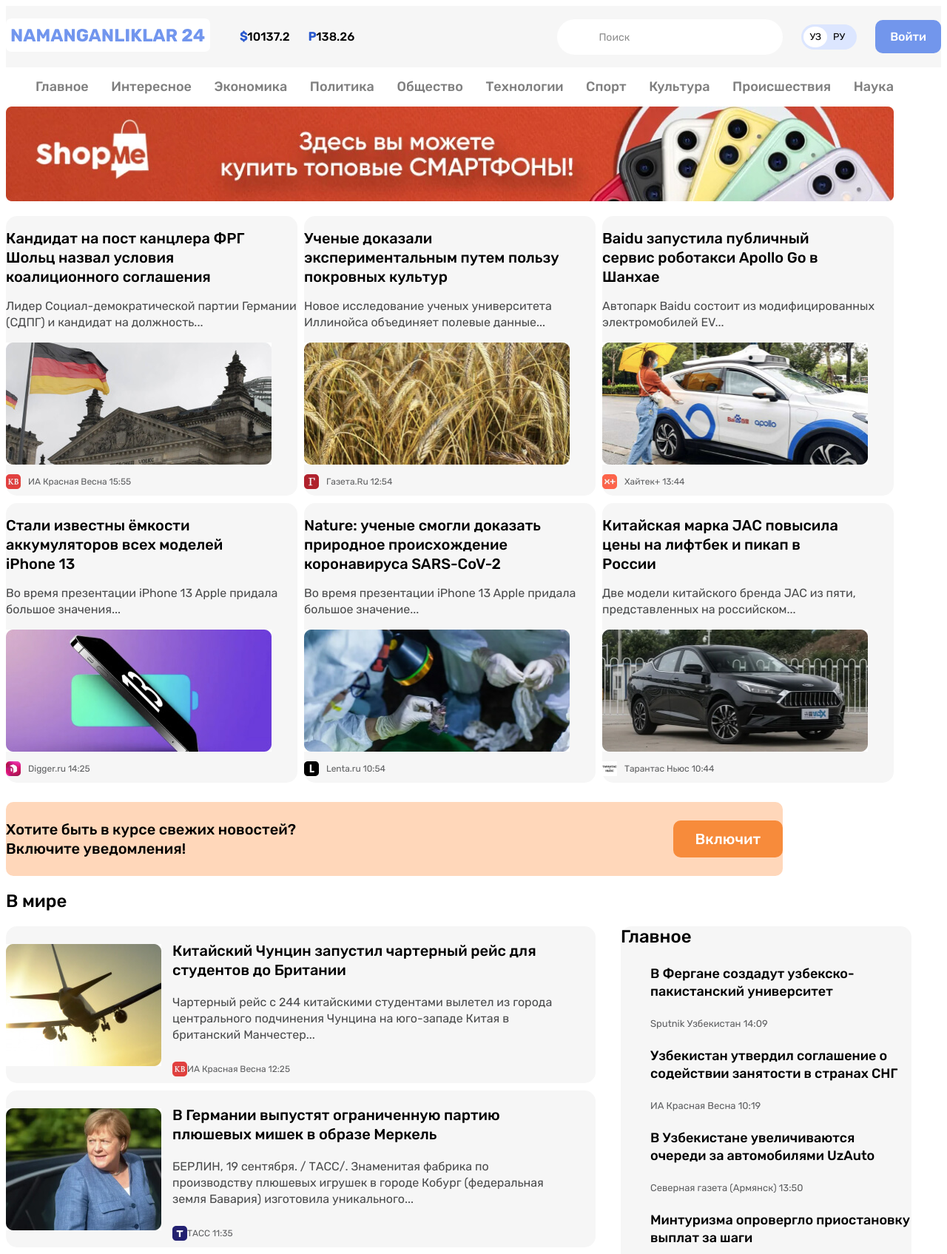
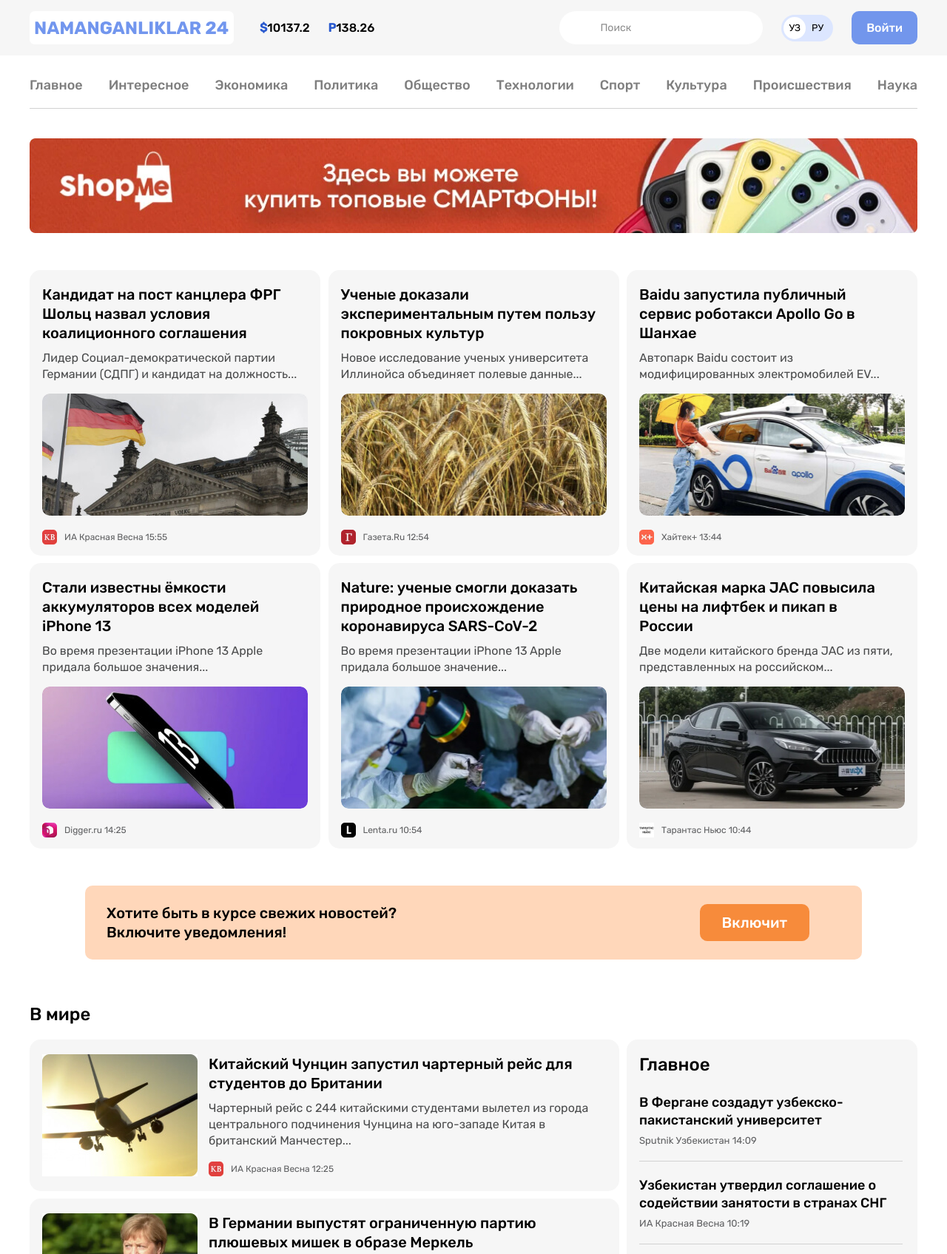
Before and after one commit to rashid1111111/namanganliklar24NajotTalim, a plain HTML site: page index.html in a window 1280 px wide. Shown: the top 1695 px of the page at 74% size. Drawn offline with Linux system fonts and the light colour scheme.

Commit message:
Add container and repair

```diff
--- a/css/main.css
+++ b/css/main.css
@@ -1,12 +1,30 @@
-main {
-  width: 1200px;
+* {
+  box-sizing: border-box;
 }
+
+body {
+  margin: 0;
+}
+
+.container {
+  width: 1240px;
+  margin-left: auto;
+  margin-right: auto;
+  padding-left: 20px;
+  padding-right: 20px;
+}
+
 /* Header */
 .site-header__top {
+  background-color: #f6f6f6;
+}
+
+.site-header-top-inner {
   display: flex;
   align-items: center;
   justify-content: space-between;
-  background-color: #f6f6f6;
+  padding-top: 15px;
+  padding-bottom: 15px;
 }
 
 .site-header__top-start {
@@ -14,7 +32,12 @@
   align-items: center;
 }
 
+.site-header__logo {
+  margin-right: 35px;
+}
+
 .site-header__logo-image {
+  display: block;
   width: 276px;
   height: 45px;
 }
@@ -23,6 +46,8 @@
   display: flex;
   align-items: center;
   justify-content: space-between;
+  margin: 0;
+  padding: 0;
   list-style: none;
 }
 
@@ -31,6 +56,7 @@
 }
 
 .header-price-text {
+  margin: 0;
   font-family: "Rubik", "Arial", sans-serif;
   font-style: normal;
   font-weight: 500;
@@ -51,17 +77,18 @@
   width: 275px;
   background-color: #fff;
   border-radius: 60px;
-  padding: 15px;
+  padding: 14px;
 }
 
 .search-box-text {
+  display: block;
   font-family: "Rubik", "Arial", sans-serif;
   font-style: normal;
+  padding-left: 41px;
   font-weight: 400;
   font-size: 14px;
   line-height: 17px;
   color: #8d8d8d;
-  padding-left: 41px;
 }
 
 .site-lenguage {
@@ -85,11 +112,11 @@
 }
 
 .site-lenguage__ru {
-  padding-right: 13px;
+  padding-right: 10px;
 }
 
 .site-lenguage__uz {
-  padding: 8px;
+  padding: 9px 7px;
   background-color: #fff;
   border-radius: 50%;
   margin-right: 8px;
@@ -107,10 +134,16 @@
   color: #ffffff;
   border-radius: 10px;
 }
+
 .site-navigation {
-  width: 1200px;
+  padding-top: 30px;
+  padding-bottom: 20px;
+  border-bottom: 1px solid #d1d1d1;
 }
+
 .navigation-list {
+  margin: 0;
+  padding: 0;
   display: flex;
   justify-content: space-between;
   align-items: center;
@@ -125,24 +158,38 @@
 }
 
 .navigation-item__link {
+  display: block;
   color: #7f7f7f;
   text-decoration: none;
 }
 
-/* Latest news */
+/* Aside */
+.site-advertising {
+  margin-top: 40px;
+  margin-bottom: 50px;
+}
+
+.site-advertising__image {
+  display: block;
+}
+
 .site-advertising__link {
   width: 1200px;
   height: 128px;
 }
+
+/* Latest news */
 .latest-news__list {
   display: flex;
   flex-wrap: wrap;
   justify-content: space-between;
+  margin: 0;
   padding: 0;
   list-style: none;
 }
 .latest-news__item {
-  width: 394px;
+  width: 393px;
+  padding: 20px 17px 15px;
   border-radius: 15px;
   background-color: #f6f6f6;
   margin-bottom: 10px;
@@ -157,6 +204,7 @@
   width: 338px;
 }
 .latest-news__item-title {
+  margin: 0;
   font-family: "Rubik", "Arial", sans-serif;
   font-style: normal;
   font-weight: 500;
@@ -165,6 +213,8 @@
   color: #000000;
 }
 .latest-news__item-text {
+  margin-top: 10px;
+  margin-bottom: 0;
   font-family: "Rubik", "Arial", sans-serif;
   font-style: normal;
   font-weight: 400;
@@ -174,8 +224,11 @@
 }
 
 .latest-news__item-image {
+  margin-top: 15px;
+  margin-bottom: 15px;
   width: 359px;
   height: 165px;
+  border-radius: 10px;
 }
 
 .latest-news-publish-author {
@@ -184,6 +237,7 @@
 }
 
 .publish-company {
+  margin: 0;
   font-family: "Rubik", "Arial", sans-serif;
   font-style: normal;
   font-weight: 400;
@@ -193,17 +247,25 @@
   margin-left: 10px;
 }
 
+.site-banner {
+  margin-top: 40px;
+}
+
 .banner-wrapper {
   display: flex;
   align-items: center;
   justify-content: space-between;
   width: 1050px;
   height: 100px;
+  margin-left: auto;
+  margin-right: auto;
+  padding: 24px 71px 24px 29px;
   border-radius: 10px;
   background-color: #ffd7ba;
 }
 
 .banner-title {
+  margin: 0;
   font-family: "Rubik", "Arial", sans-serif;
   font-style: normal;
   font-weight: 500;
@@ -226,10 +288,15 @@
 }
 
 /* Country news */
+.about-country {
+  margin-top: 60px;
+}
+
 .country-news-item {
   display: flex;
   align-items: center;
   width: 797px;
+  padding: 20px 20px 20px 17px;
   background-color: #f6f6f6;
   border-radius: 15px;
   margin-bottom: 10px;
@@ -240,6 +307,8 @@
 }
 
 .about-country__title {
+  margin: 0;
+  margin-bottom: 20px;
   font-family: "Rubik", "Arial", sans-serif;
   font-style: normal;
   font-weight: 500;
@@ -249,6 +318,8 @@
 }
 
 .country-news-item__title {
+  margin-top: 0;
+  margin-bottom: 10px;
   font-family: "Rubik", "Arial", sans-serif;
   font-style: normal;
   font-weight: 500;
@@ -257,6 +328,8 @@
   color: #000000;
 }
 .country-news-item__text {
+  margin-top: 0;
+  margin-bottom: 17px;
   font-family: "Rubik", "Arial", sans-serif;
   font-style: normal;
   font-weight: 400;
@@ -266,6 +339,8 @@
 }
 
 .country-news-publish-company {
+  margin: 0;
+  padding-left: 10px;
   font-family: "Rubik", "Arial", sans-serif;
   font-style: normal;
   font-weight: 400;
@@ -286,7 +361,7 @@
   background-color: #f6f6f6;
   color: #000000;
   margin: 10px 0;
-  padding: 17px;
+  padding: 17px 0;
   border-radius: 10px;
 }
 
@@ -295,10 +370,23 @@
 }
 
 .short-news-list {
+  margin: 0;
+  padding: 0;
   list-style: none;
 }
 
+.short-news-item:not(:first-child) {
+  padding-top: 20px;
+}
+
+.short-news-item:not(:last-child) {
+  padding-bottom: 20px;
+  border-bottom: 1px solid #d2d2d2;
+}
+
 .short-news-info {
+  margin-bottom: 10px;
+  padding: 20px 20px 25px 17px;
   background-color: #f6f6f6;
   border-radius: 15px;
 }
@@ -308,7 +396,8 @@
   font-style: normal;
   font-weight: 500;
   font-size: 24px;
-  margin: 0;
+  margin-top: 0;
+  margin-bottom: 25px;
   line-height: 28px;
   color: #000000;
 }
@@ -320,6 +409,8 @@
 }
 
 .short-news-item__title {
+  margin-top: 0;
+  margin-bottom: 8px;
   font-family: "Rubik", "Arial", sans-serif;
   font-style: normal;
   font-weight: 500;
@@ -328,6 +419,7 @@
   color: #000000;
 }
 .short-news-company {
+  margin: 0;
   font-family: "Rubik", "Arial", sans-serif;
   font-style: normal;
   font-weight: 400;
@@ -353,17 +445,20 @@
 
 /* Footer */
 .site-footer {
-  width: 1200px;
+  background-color: #7297ef;
 }
 
-.site-footer {
-  background-color: #7297ef;
+.site-footer-wrapper {
+  width: 1050px;
+  margin-left: auto;
+  margin-right: auto;
 }
 
 .footer-top {
   display: flex;
-  justify-content: space-around;
+  justify-content: flex-start;
   align-items: flex-start;
+  padding-top: 40px;
 }
 
 .footer-logo-text-wrapper {
@@ -371,16 +466,30 @@
 }
 
 .footer-category-list {
+  margin-top: 43px;
+  margin-bottom: 0;
+  padding-left: 168px;
   list-style: none;
 }
 
+.list-second {
+  padding-left: 100px;
+}
+
 .footer-logo-description {
+  margin-top: 15px;
+  margin-bottom: 0;
   font-family: "Rubik", "Arial", sans-serif;
   font-style: normal;
   font-weight: 400;
   font-size: 12px;
   line-height: 19px;
   color: #ffffff;
+}
+
+.social-media-line {
+  margin-top: 10px;
+  margin-bottom: 0;
 }
 
 .social-media-text-wrapper {
@@ -400,6 +509,7 @@
   margin-bottom: 25px;
 }
 .footer-category-item__link {
+  display: block;
   text-decoration: none;
   color: #ffffff;
 }
@@ -411,8 +521,11 @@
 }
 .social-media-text-wrapper {
   width: 161px;
+  margin-top: 20px;
+  margin-bottom: 40px;
 }
 .social-media-text {
+  margin: 0;
   font-family: "Rubik", "Arial", sans-serif;
   font-weight: 500;
   font-size: 18px;
--- a/index.html
+++ b/index.html
@@ -17,6 +17,8 @@
     <!-- Header -->
     <header class="site-header">
       <div class="site-header__top">
+        <div class="container">
+          <div class="site-header-top-inner">
             <div class="site-header__top-start">
               <a class="site-header__logo" href="./index.html">
                 <img
@@ -54,7 +56,11 @@
               <a class="header-signIn-btn" href="#">Войти</a>
             </div>
           </div>
+        </div>
+      </div>
       <!-- nav -->
+      <div class="site-header-bottom">
+        <div class="container">
           <nav class="site-navigation">
             <ul class="navigation-list">
               <li class="navigation-item">
@@ -89,6 +95,8 @@
               </li>
             </ul>
           </nav>
+        </div>
+      </div>
       <!-- /nav -->
     </header>
     <!-- /Header -->
@@ -97,6 +105,7 @@
     <main>
       <!-- Aside -->
       <aside class="site-advertising">
+        <div class="container">
           <a
             class="site-advertising__link"
             href="https://shopme.uz/"
@@ -114,22 +123,24 @@
               height="128"
             />
           </a>
+        </div>
       </aside>
       <!-- /Aside -->
 
       <!-- Section first -->
       <section class="latest-news">
+        <div class="container">
           <ul class="latest-news__list">
             <li class="latest-news__item">
               <div class="latest-news__item-title-wrapper width-large">
                 <h2 class="latest-news__item-title">
-                Кандидат на пост канцлера ФРГ Шольц назвал условия коалиционного
-                соглашения
+                  Кандидат на пост канцлера ФРГ Шольц назвал условия
+                  коалиционного соглашения
                 </h2>
               </div>
               <p class="latest-news__item-text">
-              Лидер Социал-демократической партии Германии (СДПГ) и кандидат на
-              должность...
+                Лидер Социал-демократической партии Германии (СДПГ) и кандидат
+                на должность...
               </p>
               <img
                 class="latest-news__item-image"
@@ -167,7 +178,8 @@
                 class="latest-news__item-title-wrapper width-middle width-middle"
               >
                 <h2 class="latest-news__item-title">
-                Ученые доказали экспериментальным путем пользу покровных культур
+                  Ученые доказали экспериментальным путем пользу покровных
+                  культур
                 </h2>
               </div>
               <p class="latest-news__item-text">
@@ -352,22 +364,26 @@
               </div>
             </li>
           </ul>
+        </div>
       </section>
       <!-- /Section first -->
 
       <!-- Article -->
       <article class="site-banner">
+        <div class="container">
           <div class="banner-wrapper">
             <h2 class="banner-title">
               Хотите быть в курсе свежих новостей? Включите уведомления!
             </h2>
             <a class="banner-btn" href="#">Включит </a>
           </div>
+        </div>
       </article>
       <!-- /Article -->
 
       <!-- Section second -->
       <section class="about-country">
+        <div class="container">
           <h2 class="about-country__title">В мире</h2>
           <div class="about-country-parts">
             <div class="country-news-list">
@@ -511,7 +527,8 @@
                   <p class="country-news-item__text">
                     Не только Франция, которая лишилась многомиллиардного
                     контракта с Австралий, осталась недовольна созданием
-                  трехстороннего оборонного альянса AUKUS, пишет Anna-News.info
+                    трехстороннего оборонного альянса AUKUS, пишет
+                    Anna-News.info
                   </p>
                   <div class="country-news-item__publish-wrapper">
                     <img
@@ -606,6 +623,7 @@
               </aside>
             </div>
           </div>
+        </div>
       </section>
       <!-- /Section second -->
     </main>
@@ -613,6 +631,8 @@
 
     <!-- Footer -->
     <footer class="site-footer">
+      <div class="container">
+        <div class="site-footer-wrapper">
           <div class="footer-top">
             <div class="footer-logo-wrapper">
               <a class="footer-logo-link" href="./index.html">
@@ -650,7 +670,7 @@
                 <a class="footer-category-item__link" href="#">Темы дня</a>
               </li>
             </ul>
-        <ul class="footer-category-list">
+            <ul class="footer-category-list list-second">
               <li class="footer-category-item">
                 <a class="footer-category-item__link" href="#">Реклама</a>
               </li>
@@ -658,11 +678,13 @@
                 <a class="footer-category-item__link" href="#">Наша команда</a>
               </li>
               <li class="footer-category-item">
-            <a class="footer-category-item__link" href="#">Прислать новость</a>
+                <a class="footer-category-item__link" href="#"
+                  >Прислать новость</a
+                >
               </li>
             </ul>
           </div>
-      <hr />
+          <hr class="social-media-line" />
           <div class="social-media">
             <div class="social-media-text-wrapper">
               <p class="social-media-text">Наши социальные сети</p>
@@ -714,6 +736,8 @@
               </li>
             </ul>
           </div>
+        </div>
+      </div>
     </footer>
     <!-- /Footer -->
   </body>
```
Lines whose indentation alone changed are shown as unchanged.
